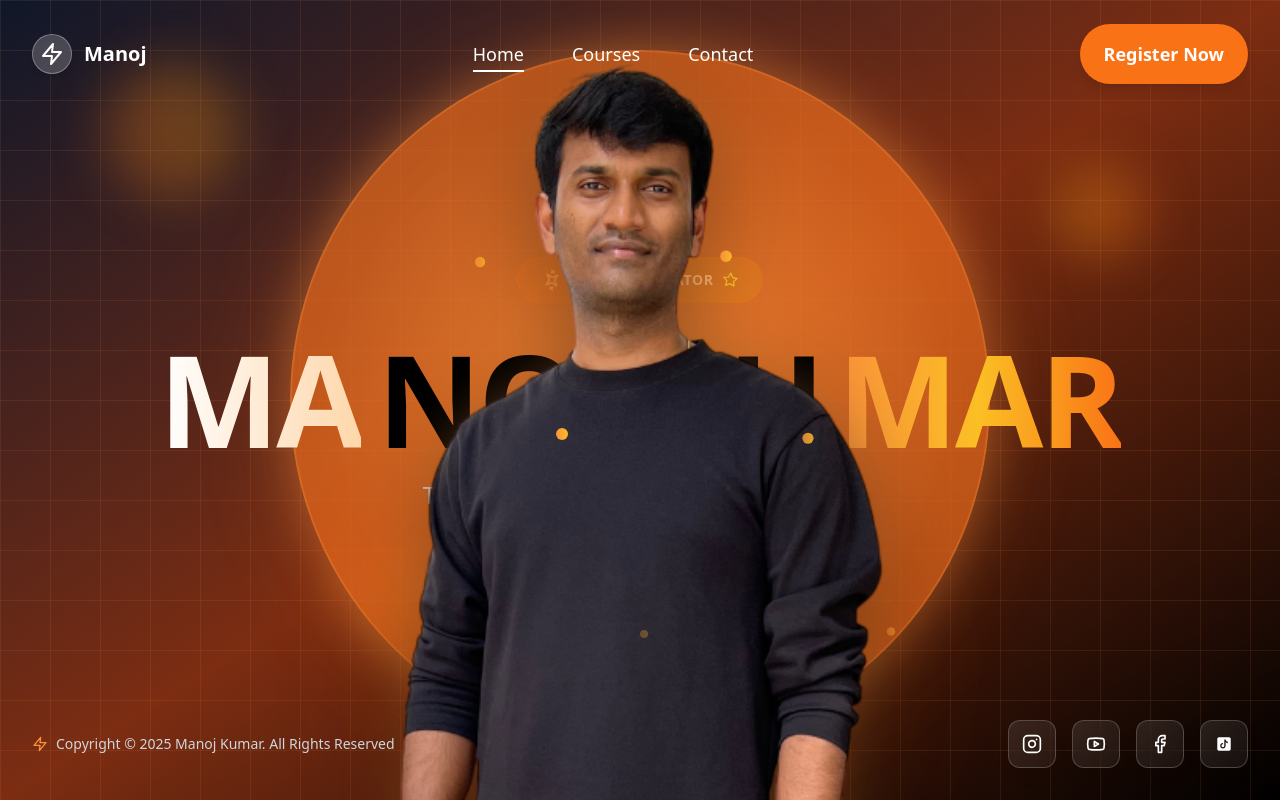
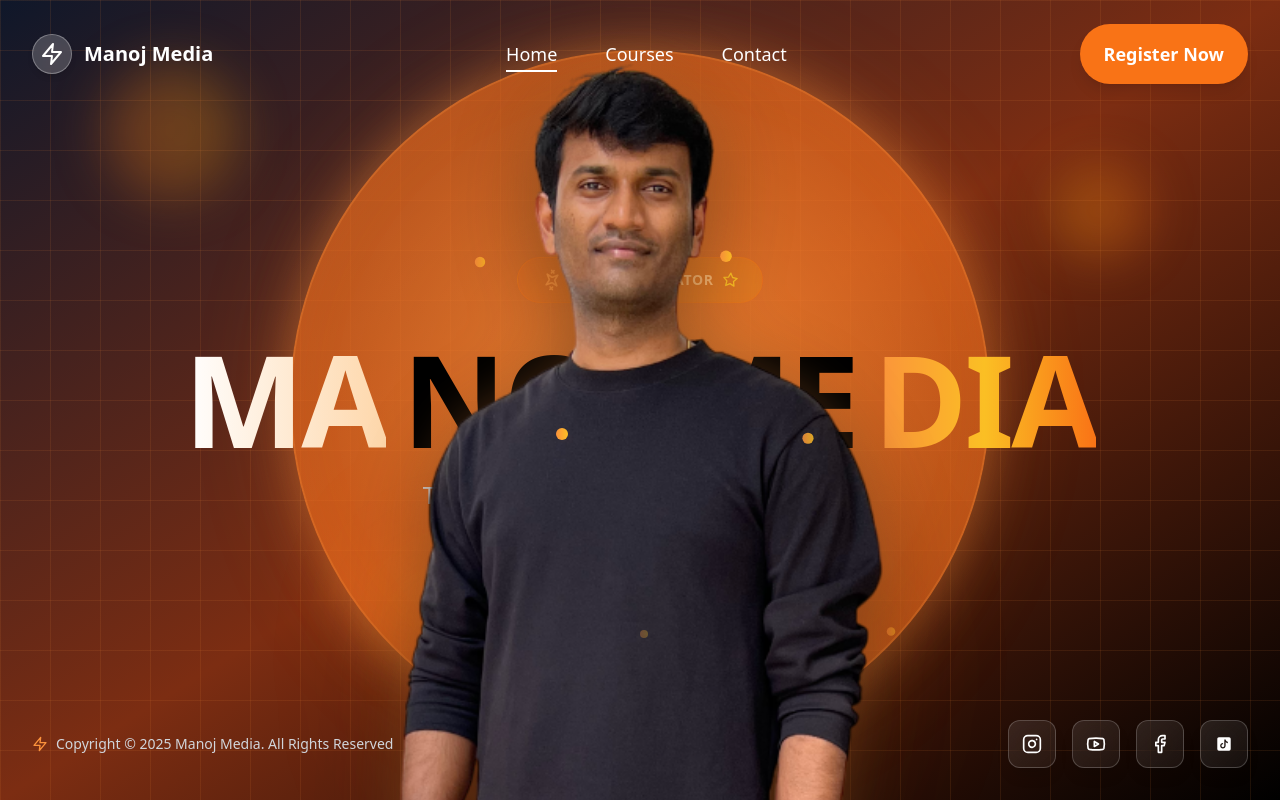
Before and after one commit to DigiAce/singaporeManojkumar, a React (Vite) app: page / in a window 1280 px wide. Shown: the top 800 px of the page. Built offline with nearby package versions, Linux system fonts and the light colour scheme.

Commit message:
manoj kumar > manoj media

```diff
--- a/src/components/ContactSection.tsx
+++ b/src/components/ContactSection.tsx
@@ -160,7 +160,7 @@ const ContactSection = () => {
                 >
                   Hi! I am{" "}
                   <span className="bg-gradient-to-r from-orange-500 to-amber-500 bg-clip-text text-transparent font-bold">
-                    Manoj Kumar
+                    Manoj Media
                   </span>
                 </motion.p>
                 <motion.p
--- a/src/components/CreatorIntro.tsx
+++ b/src/components/CreatorIntro.tsx
@@ -112,7 +112,7 @@ function CreatorIntro() {
                   >
                     <img
                       src="/img/solo.JPEG"
-                      alt="Manoj Kumar"
+                      alt="Manoj Media"
                       className="w-20 h-20 rounded-full object-cover"
                     />
                   </motion.div>
@@ -133,7 +133,7 @@ function CreatorIntro() {
                 {/* Personal Info */}
                 <div className="text-center mb-6">
                   <h3 className="text-2xl font-bold text-white mb-2">
-                    Manoj Kumar
+                    Manoj Media
                   </h3>
                   <p className="text-orange-300 font-medium">
                     Content Creator & Mentor
--- a/src/components/Footer.tsx
+++ b/src/components/Footer.tsx
@@ -118,7 +118,13 @@ const Footer: React.FC = () => {
             {/* Initiated by section */}
             <div className="flex items-center gap-2">
               <span className="text-gray-500 text-sm">Developed by</span>
-              <span className="font-bold text-slate-900">DIGIACE</span>
+              <a
+                href="https://www.digiace.in"
+                target="_blank"
+                rel="noopener noreferrer"
+              >
+                <span className="font-bold text-slate-900">DIGIACE</span>
+              </a>
             </div>
 
             {/* Legal Links */}
@@ -158,7 +164,7 @@ const Footer: React.FC = () => {
             animate={{ opacity: 0.1 }}
             transition={{ duration: 1 }}
           >
-            MANOJ KUMAR
+            Manoj Media
           </motion.h3>
         </div>
       </div>
--- a/src/components/Hero.tsx
+++ b/src/components/Hero.tsx
@@ -214,14 +214,14 @@ const AnimatedHero: React.FC = () => {
                 whileHover={{ scale: 1.05 }}
                 transition={{ type: "spring", stiffness: 300 }}
               >
-                NOJ KU
+                NOJ ME
               </motion.span>
               <motion.span
                 className="bg-gradient-to-r from-orange-400 via-amber-400 to-orange-500 bg-clip-text text-transparent"
                 whileHover={{ scale: 1.05 }}
                 transition={{ type: "spring", stiffness: 300 }}
               >
-                MAR
+                DIA
               </motion.span>
             </motion.div>
 
@@ -266,7 +266,7 @@ const AnimatedHero: React.FC = () => {
 
               <img
                 src="/img/main-manoj.png"
-                alt="Manoj Kumar - Content Creator"
+                alt="Manoj Media - Content Creator"
                 className="h-[1000px] md:h-[800px] lg:h-[900px] w-full object-contain object-bottom relative z-50s"
                 style={{
                   filter:
@@ -313,7 +313,7 @@ const AnimatedHero: React.FC = () => {
           >
             <div className="font-medium flex items-center gap-2">
               <Zap className="w-4 h-4 text-orange-400" />
-              Copyright © 2025 Manoj Kumar. All Rights Reserved
+              Copyright © 2025 Manoj Media. All Rights Reserved
             </div>
             {/* <div className="text-gray-400 text-xs mt-1">
               Privacy Policy | Terms | Contact
--- a/src/components/HeroMobile.tsx
+++ b/src/components/HeroMobile.tsx
@@ -168,7 +168,7 @@ const HeroMobile = () => {
           <h1 className="text-4xl sm:text-5xl font-black leading-tight tracking-tight">
             <span className="text-amber-400">MANOJ </span>
             {/* <span className="name-outline text-amber-400"></span> */}
-            <span className="text-amber-400">KUMAR</span>
+            <span className="text-amber-400">MEDIA</span>
           </h1>
         </motion.div>
 
@@ -205,7 +205,7 @@ const HeroMobile = () => {
         >
           <img
             src="/img/main-manoj.png"
-            alt="Manoj Kumar"
+            alt="Manoj Media"
             className="h-[700px] w-auto object-contain"
             style={{
               filter: "drop-shadow(0 10px 15px rgba(0,0,0,0.3))",
--- a/src/components/Navbar.tsx
+++ b/src/components/Navbar.tsx
@@ -95,7 +95,7 @@ const Navbar: React.FC = () => {
             <span
               className={`font-bold text-xl transition-colors duration-300 ${getTextColor()}`}
             >
-              Manoj
+              Manoj Media
             </span>
           </Link>
         </motion.div>
```
